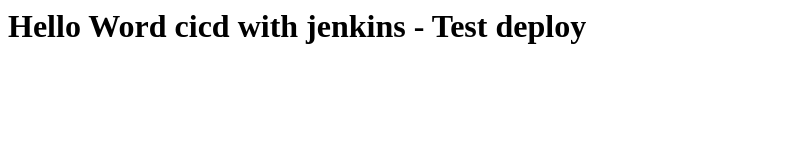
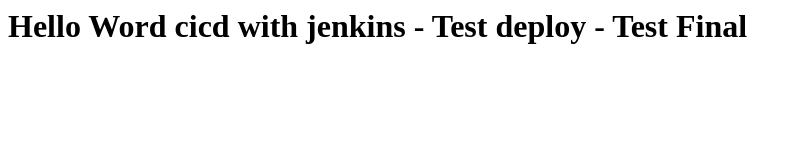
Before and after one commit to bridgecrew-perf6/html-deploy-3, a plain HTML site: page index.html in a window 1280 px wide. Shown: the whole page, without its empty margins (0-802 px from the left). Drawn offline with Linux system fonts and the light colour scheme.

Commit message:
update final

```diff
--- a/index.html
+++ b/index.html
@@ -1 +1 @@
-<h1> Hello Word cicd with jenkins - Test deploy </h1>
+<h1> Hello Word cicd with jenkins - Test deploy - Test Final </h1>
```
